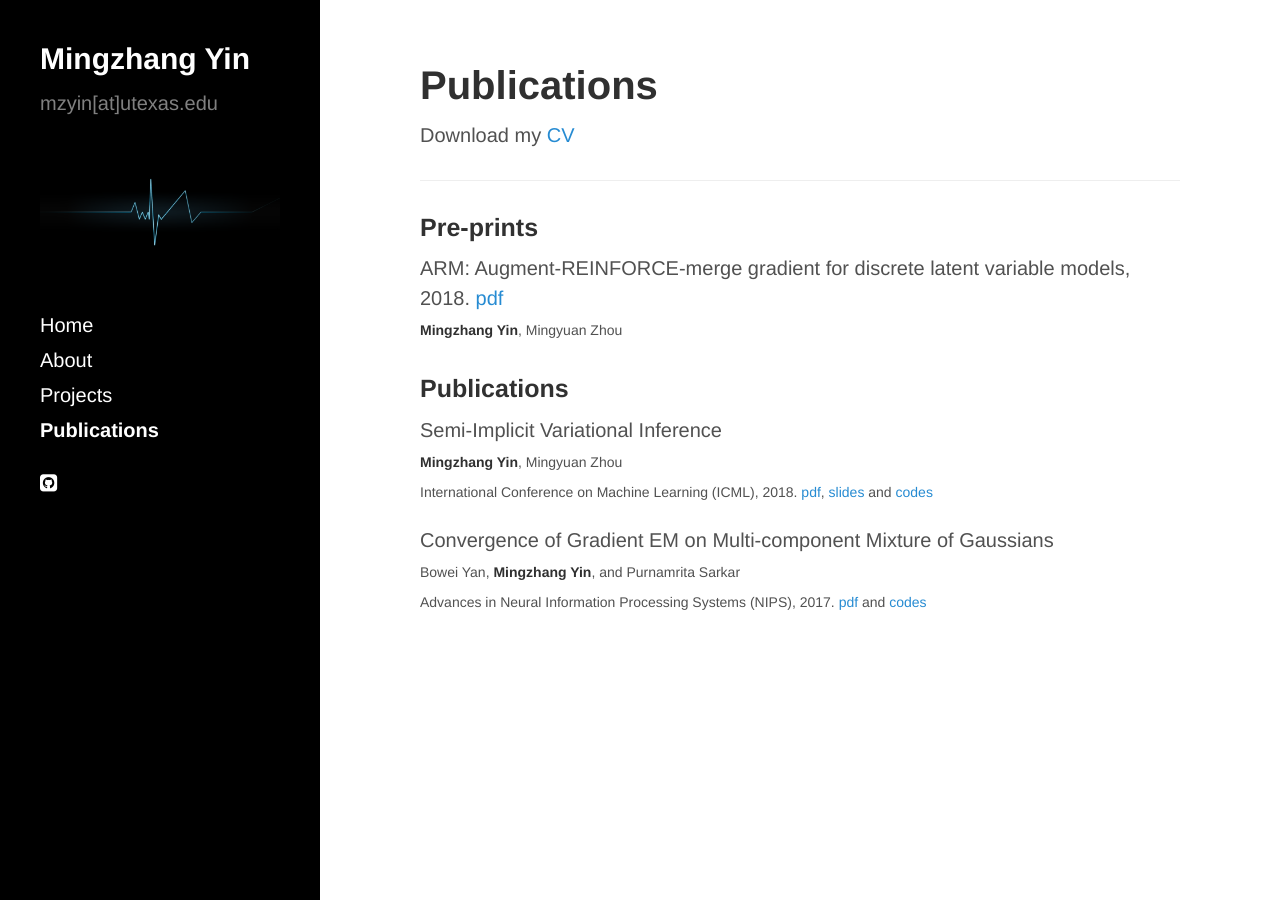
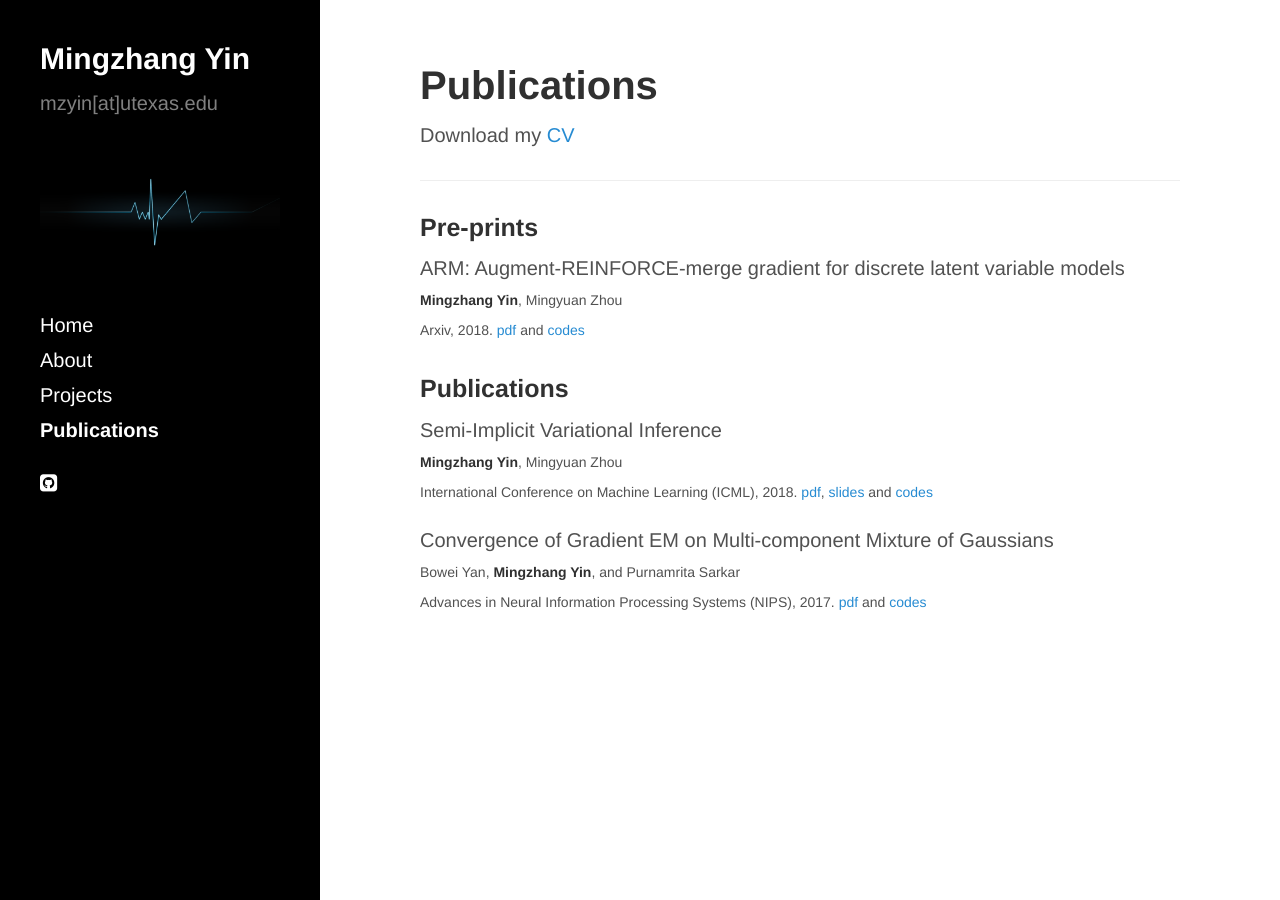
Before and after one commit to mingzhang-yin/mingzhang-yin.github.io, a Jekyll site: the page built from publications.md, in a window 1280 px wide. Built offline with Jekyll 4.4.1, drawn with Linux system fonts in a browser that asks for light colours; nearby versions of some CDN libraries.

Commit message:
Update publications.md

```diff
--- a/publications.md
+++ b/publications.md
@@ -10,8 +10,9 @@ ___
 ### Pre-prints
 
 
-ARM: Augment-REINFORCE-merge gradient for discrete latent variable models, 2018. [pdf](https://arxiv.org/abs/1807.11143)
+ARM: Augment-REINFORCE-merge gradient for discrete latent variable models
 <br> <span style="font-size:14px"> **Mingzhang Yin**, Mingyuan Zhou  <br>
+ Arxiv, 2018. [pdf](https://arxiv.org/abs/1807.11143) and <a href="https://github.com/mingzhang-yin/ARM-gradient" target="_blank">codes </a>
 
 ### Publications
 
```
